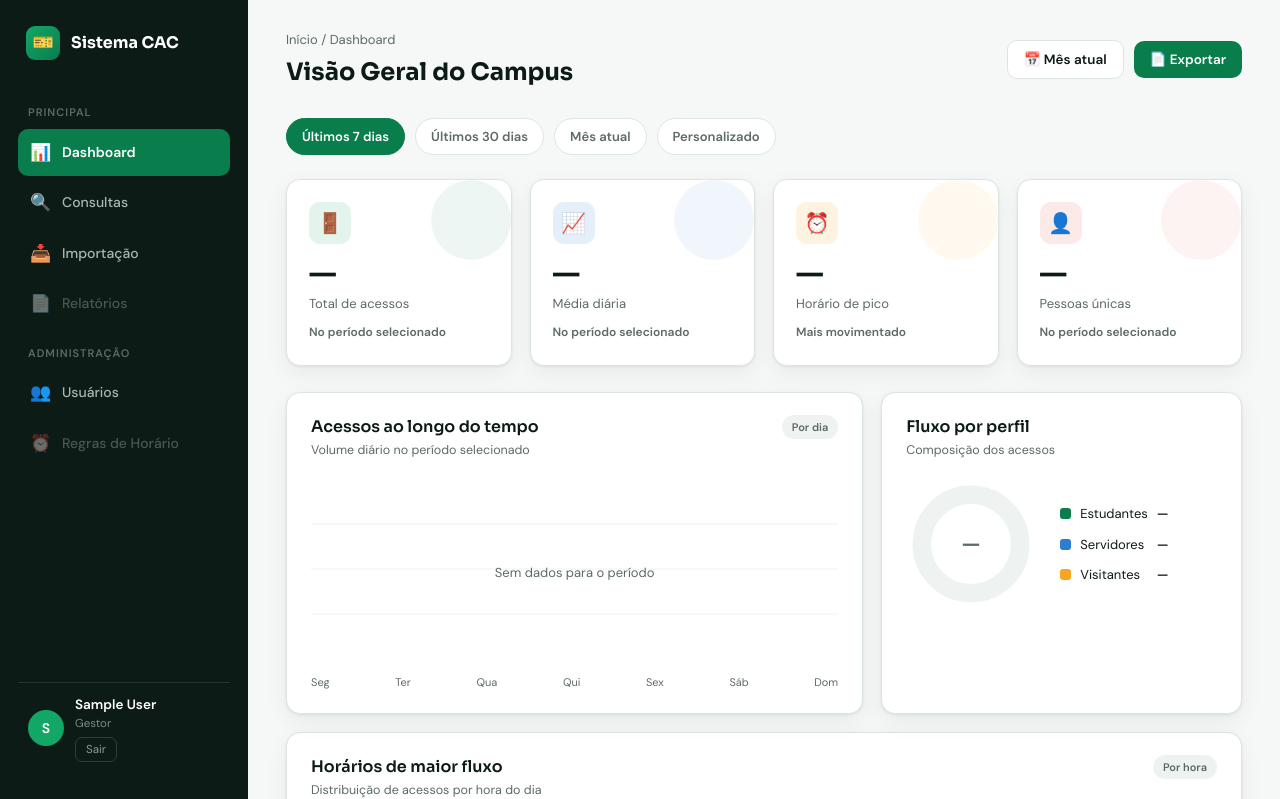
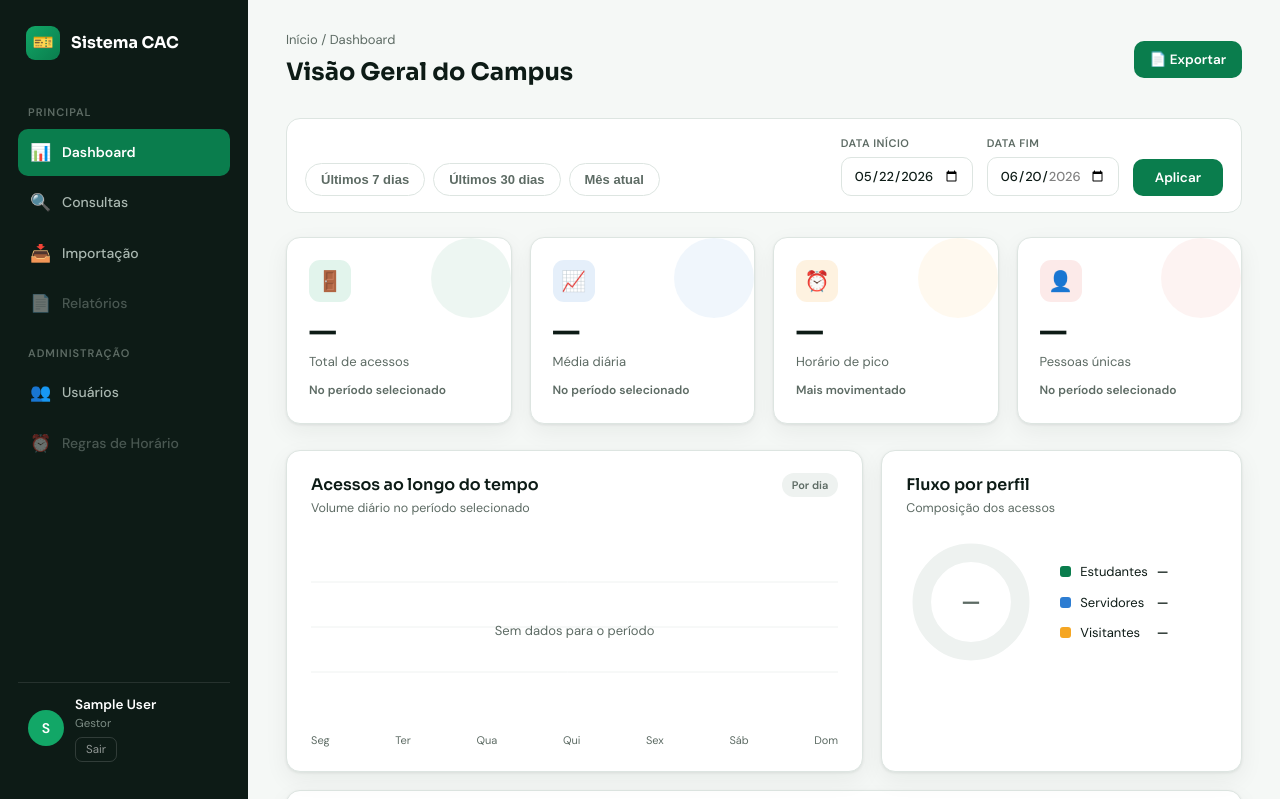
Before and after one commit to ricardo-rals/controle_catraca, a Django app: page /dashboard/ in a window 1280 px wide. Shown: the top 799 px of the page. Run offline with Django 5.2, Linux system fonts and the light colour scheme; the visitor is signed in with stand-in values (Sample User, id 1); some libraries are stand-ins or nearby versions.

Commit message:
feat(HU-037): filtros globais de periodo do dashboard com HTMX
Presets (7d, 30d, mes, personalizado) disparam hx-get e trocam so o bloco
#dashboard-widgets, sem recarregar a pagina. Widgets extraidos para o partial
templates/partials/dashboard_widgets.html, reutilizado no load inicial e na
troca HTMX. A propria view dashboard devolve o fragmento quando a requisicao
tem header HX-Request, entao ha uma URL so e hx-push-url mantem o filtro no
reload (/dashboard/?periodo=...). Helper _contexto_dashboard entrega o queryset
ja recortado pelo periodo para as HUs 033-036 consumirem.

```diff
--- a/apps/usuarios/views.py
+++ b/apps/usuarios/views.py
@@ -1,9 +1,14 @@
+from datetime import timedelta
+
 from django.shortcuts import render
+from django.utils import timezone
+from django.utils.dateparse import parse_date
 from .models import UsuarioSistema
 from django.shortcuts import redirect
 from .forms import UsuarioSistemaForm
 from django.shortcuts import get_object_or_404
 from django.contrib.auth.decorators import login_required
+from apps.acessos.models import RegistroAcesso
 from django.views.generic import ListView
 from .mixins import PerfilRequeridoMixin, perfil_requerido
 from django.contrib.auth.views import LoginView
@@ -100,22 +105,52 @@ def reativar_usuario(request, usuario_id):
     return redirect("listar_usuarios")
 
 
-@login_required
-def dashboard(request):
-    """Dashboard — primeira tela após login (HU-032, base do dashboard).
+def _intervalo_do_periodo(request):
+    """Lê data_inicio/data_fim (YYYY-MM-DD) da querystring → (data_inicio, data_fim).
 
-    Aqui só montamos o esqueleto: o contexto abaixo começa vazio (None), então
-    os KPIs mostram "—" e os gráficos ficam "sem dados". Cada HU preenche a
-    sua chave depois — não renomeie nem remova as outras.
+    Os presets (7 dias, 30 dias, mês atual) são atalhos no front que só
+    preenchem esses dois campos; o servidor sempre filtra por intervalo de datas.
+    Sem nenhum dos dois (primeira visita) → últimos 30 dias, para o dashboard
+    já abrir com um recorte útil e os campos preenchidos.
+    """
+    hoje = timezone.localdate()
+    data_inicio = parse_date(request.GET.get("data_inicio") or "")
+    data_fim = parse_date(request.GET.get("data_fim") or "")
+    if not data_inicio and not data_fim:
+        return hoje - timedelta(days=29), hoje
+    # Nunca depois de hoje (protege contra datas futuras vindas da URL).
+    if data_inicio and data_inicio > hoje:
+        data_inicio = hoje
+    if data_fim and data_fim > hoje:
+        data_fim = hoje
+    return data_inicio, data_fim
 
+
+def _contexto_dashboard(request):
+    """Contexto compartilhado pelo dashboard (carga inicial) e pelo fragmento
+    HTMX. Aplica o filtro de período e deixa as chaves de KPI/gráfico prontas
+    (None) para as HUs 033–036 preencherem — elas calculam a partir de
+    `queryset`, que já vem recortado pelo período.
+
+    Contrato de contexto (preencha a sua chave, não renomeie as outras):
       - total_acessos, media_diaria, horario_pico, pessoas_unicas  → KPIs (HU-033)
       - serie_volume  → gráfico de acessos ao longo do tempo (HU-034)
       - picos_hora    → gráfico de horários de pico (HU-035)
       - fluxo_tipo, fluxo_ponto  → gráficos de fluxo (HU-036)
-      - periodo_label → rótulo do período, ex. "Mês atual" (HU-037)
     """
-    contexto = {
-        "periodo_label": "Mês atual",
+    data_inicio, data_fim = _intervalo_do_periodo(request)
+
+    queryset = RegistroAcesso.objects.all()
+    if data_inicio:
+        queryset = queryset.filter(timestamp__date__gte=data_inicio)
+    if data_fim:
+        queryset = queryset.filter(timestamp__date__lte=data_fim)
+
+    return {
+        "queryset": queryset,  # base já filtrada para as HUs 033–036
+        "data_inicio": data_inicio.isoformat() if data_inicio else "",
+        "data_fim": data_fim.isoformat() if data_fim else "",
+        "hoje": timezone.localdate().isoformat(),  # limite máximo dos campos de data
         "total_acessos": None,
         "media_diaria": None,
         "horario_pico": None,
@@ -125,6 +160,19 @@ def dashboard(request):
         "fluxo_tipo": None,
         "fluxo_ponto": None,
     }
+
+
+@login_required
+def dashboard(request):
+    """Dashboard — primeira tela após login (HU-032/037).
+
+    Numa requisição normal devolve a página inteira. Numa requisição HTMX
+    (header HX-Request, disparada pelos filtros de período) devolve só o
+    fragmento dos widgets, trocado dentro de #dashboard-widgets sem recarregar.
+    """
+    contexto = _contexto_dashboard(request)
+    if request.headers.get("HX-Request"):
+        return render(request, "partials/dashboard_widgets.html", contexto)
     return render(request, "dashboard.html", contexto)
 
 
--- a/static/css/dashboard.css
+++ b/static/css/dashboard.css
@@ -24,6 +24,55 @@
 
 .chip-filtro.ativo { background: var(--verde); border-color: var(--verde); color: #fff; }
 .chip-filtro:hover:not(.ativo) { border-color: var(--verde); color: var(--verde); }
+
+/* Barra de filtros: presets à esquerda, intervalo de datas à direita */
+.filtros-bar {
+  justify-content: space-between;
+  align-items: flex-end;
+  gap: 20px;
+  background: #fff;
+  border: 1px solid var(--linha);
+  border-radius: 14px;
+  padding: 16px 18px;
+}
+.filtros-presets { display: flex; gap: 8px; flex-wrap: wrap; }
+.filtros-datas {
+  display: flex;
+  align-items: flex-end;
+  gap: 14px;
+  flex-wrap: wrap;
+}
+.campo-data { display: flex; flex-direction: column; gap: 6px; }
+.campo-data label {
+  font-size: 11px;
+  font-weight: 600;
+  text-transform: uppercase;
+  letter-spacing: .5px;
+  color: var(--cinza);
+}
+.filtros-datas input[type="date"] {
+  padding: 9px 12px;
+  font-size: 13px;
+  font-weight: 500;
+  font-family: inherit;
+  color: var(--tinta);
+  border: 1.5px solid var(--linha);
+  border-radius: 10px;
+  background: #fff;
+  transition: border-color .15s, box-shadow .15s;
+}
+.filtros-datas input[type="date"]:hover { border-color: #c9d3ce; }
+.filtros-datas input[type="date"]:focus {
+  border-color: var(--verde);
+  outline: none;
+  box-shadow: 0 0 0 3px rgba(10, 125, 77, .12);
+}
+.filtros-datas .btn-pri { padding: 10px 22px; }
+
+@media (max-width: 720px) {
+  .filtros-bar { flex-direction: column; align-items: stretch; }
+  .filtros-datas { justify-content: space-between; }
+}
 
 /* KPIs */
 .kpis {
--- a/templates/acessos/lista_acessos.html
+++ b/templates/acessos/lista_acessos.html
@@ -11,7 +11,7 @@
     </div>
   </div>
 
-  <form method="get" class="card" style="margin-bottom:18px; padding:18px 22px;">
+  <form method="get" class="card filtros-form" style="margin-bottom:18px; padding:18px 22px;">
     <div style="display:grid; grid-template-columns:repeat(5,1fr); gap:14px; align-items:end;">
       <div class="campo" style="margin:0;">
         <label for="id_identificador">Identificador</label>
--- a/templates/dashboard.html
+++ b/templates/dashboard.html
@@ -15,6 +15,47 @@
 -->
 <script src="https://cdn.jsdelivr.net/npm/chart.js@4.4.1/dist/chart.umd.min.js"></script>
 <script src="https://unpkg.com/htmx.org@1.9.10"></script>
+<script>
+  // Presets: preenchem os campos de data e disparam o filtro (form hx-get).
+  // O servidor sempre trabalha por intervalo; os presets são só atalhos.
+  (function () {
+    const form = document.getElementById("filtro-periodo");
+    const inicio = document.getElementById("data_inicio");
+    const fim = document.getElementById("data_fim");
+
+    const iso = (d) =>
+      `${d.getFullYear()}-${String(d.getMonth() + 1).padStart(2, "0")}-${String(
+        d.getDate()
+      ).padStart(2, "0")}`;
+
+    const limparPresets = () =>
+      document
+        .querySelectorAll("#filtros-dashboard .chip-filtro")
+        .forEach((c) => c.classList.remove("ativo"));
+
+    document.querySelectorAll("#filtros-dashboard .chip-filtro").forEach((chip) => {
+      chip.addEventListener("click", () => {
+        const hoje = new Date();
+        const de = chip.hasAttribute("data-mes")
+          ? new Date(hoje.getFullYear(), hoje.getMonth(), 1)
+          : new Date(new Date().setDate(hoje.getDate() - (parseInt(chip.dataset.dias, 10) - 1)));
+        inicio.value = iso(de);
+        fim.value = iso(hoje);
+        fim.min = inicio.value; // data fim nunca antes da início
+        limparPresets();
+        chip.classList.add("ativo");
+        form.requestSubmit();
+      });
+    });
+
+    // Mexer numa data à mão deixa de ser um preset → tira o destaque.
+    inicio.addEventListener("change", () => {
+      fim.min = inicio.value;
+      limparPresets();
+    });
+    fim.addEventListener("change", limparPresets);
+  })();
+</script>
 {% endblock %}
 
 {% block page_content %}
@@ -26,114 +67,43 @@
     <h1>Visão Geral do Campus</h1>
   </div>
   <div class="acoes">
-    <button class="btn-sec">📅 {{ periodo_label|default:"Mês atual" }}</button>
     <button class="btn-pri">📄 Exportar</button>
   </div>
 </div>
 
-<!-- Filtros de período (funcionais com HTMX na HU-037) -->
-<div class="filtros">
-  <div class="chip-filtro ativo">Últimos 7 dias</div>
-  <div class="chip-filtro">Últimos 30 dias</div>
-  <div class="chip-filtro">Mês atual</div>
-  <div class="chip-filtro">Personalizado</div>
+<!--
+  Filtros de período (HU-037). Os presets (7/30 dias, mês atual) só preenchem
+  os campos de data e disparam o form; o servidor sempre filtra por intervalo.
+  O form faz hx-get em /dashboard/ e a view devolve só o fragmento de widgets
+  (header HX-Request), trocado dentro de #dashboard-widgets sem recarregar.
+  hx-push-url reflete o intervalo na URL, então recarregar mantém o filtro.
+-->
+<div class="filtros filtros-bar" id="filtros-dashboard">
+  <div class="filtros-presets">
+    <button type="button" class="chip-filtro" data-dias="7">Últimos 7 dias</button>
+    <button type="button" class="chip-filtro" data-dias="30">Últimos 30 dias</button>
+    <button type="button" class="chip-filtro" data-mes>Mês atual</button>
+  </div>
+
+  <form class="filtros-datas" id="filtro-periodo"
+        hx-get="{% url 'dashboard' %}"
+        hx-target="#dashboard-widgets" hx-push-url="true">
+    <div class="campo-data">
+      <label for="data_inicio">Data início</label>
+      <input type="date" name="data_inicio" id="data_inicio"
+             value="{{ data_inicio }}" max="{{ hoje }}">
+    </div>
+    <div class="campo-data">
+      <label for="data_fim">Data fim</label>
+      <input type="date" name="data_fim" id="data_fim"
+             value="{{ data_fim }}" min="{{ data_inicio }}" max="{{ hoje }}">
+    </div>
+    <button type="submit" class="btn-pri">Aplicar</button>
+  </form>
 </div>
 
-<!--
-  Valores reais dos KPIs e gráficos chegam nas HUs de analytics (027–036, Sprint 4).
-  Até lá os KPIs exibem "—" e os gráficos um estado vazio.
-
-  Bloco de widgets: a HU-037 extrai este trecho para um partial reutilizável e
-  usa `#dashboard-widgets` como alvo do hx-get (troca só os widgets, não o layout).
--->
 <div id="dashboard-widgets">
-
-<!-- KPIs -->
-<div class="kpis">
-  <div class="kpi v1">
-    <div class="ic-kpi">🚪</div>
-    <div class="valor">{{ total_acessos|default:"—" }}</div>
-    <div class="label">Total de acessos</div>
-    <div class="delta neutro">No período selecionado</div>
-  </div>
-  <div class="kpi v2">
-    <div class="ic-kpi">📈</div>
-    <div class="valor">{{ media_diaria|default:"—" }}</div>
-    <div class="label">Média diária</div>
-    <div class="delta neutro">No período selecionado</div>
-  </div>
-  <div class="kpi v3">
-    <div class="ic-kpi">⏰</div>
-    <div class="valor">{{ horario_pico|default:"—" }}</div>
-    <div class="label">Horário de pico</div>
-    <div class="delta neutro">Mais movimentado</div>
-  </div>
-  <div class="kpi v4">
-    <div class="ic-kpi">👤</div>
-    <div class="valor">{{ pessoas_unicas|default:"—" }}</div>
-    <div class="label">Pessoas únicas</div>
-    <div class="delta neutro">No período selecionado</div>
-  </div>
+  {% include "partials/dashboard_widgets.html" %}
 </div>
 
-<!-- Gráficos -->
-<div class="grid-graficos">
-  <div class="card">
-    <div class="cab">
-      <div>
-        <h3>Acessos ao longo do tempo</h3>
-        <div class="leg">Volume diário no período selecionado</div>
-      </div>
-      <span class="badge">Por dia</span>
-    </div>
-    <!-- Eixos prontos; a série de dados é desenhada na HU-034 -->
-    <div class="grafico-wrap">
-      <svg class="linha-svg" viewBox="0 0 600 180" preserveAspectRatio="none">
-        <line x1="0" y1="45" x2="600" y2="45" stroke="#eef2f0" stroke-width="1"/>
-        <line x1="0" y1="90" x2="600" y2="90" stroke="#eef2f0" stroke-width="1"/>
-        <line x1="0" y1="135" x2="600" y2="135" stroke="#eef2f0" stroke-width="1"/>
-      </svg>
-      <div class="sem-dados">Sem dados para o período</div>
-    </div>
-    <div style="display:flex;justify-content:space-between;font-size:11px;color:var(--cinza);margin-top:8px;">
-      <span>Seg</span><span>Ter</span><span>Qua</span><span>Qui</span><span>Sex</span><span>Sáb</span><span>Dom</span>
-    </div>
-  </div>
-
-  <div class="card">
-    <div class="cab">
-      <div>
-        <h3>Fluxo por perfil</h3>
-        <div class="leg">Composição dos acessos</div>
-      </div>
-    </div>
-    <!-- Anel vazio; os segmentos são preenchidos na HU-036 -->
-    <div class="donut-wrap">
-      <svg width="130" height="130" viewBox="0 0 42 42">
-        <circle cx="21" cy="21" r="15.9" fill="transparent" stroke="#eef2f0" stroke-width="6"/>
-        <text x="21" y="23" text-anchor="middle" font-size="6" font-weight="700" font-family="Sora" fill="#5d6b64">—</text>
-      </svg>
-      <div class="legenda-donut">
-        <div class="item"><span class="pnt" style="background:#0a7d4d"></span> Estudantes <span class="pct">—</span></div>
-        <div class="item"><span class="pnt" style="background:#2d7dd2"></span> Servidores <span class="pct">—</span></div>
-        <div class="item"><span class="pnt" style="background:#f5a623"></span> Visitantes <span class="pct">—</span></div>
-      </div>
-    </div>
-  </div>
-</div>
-
-<div class="card barras-wrap">
-  <div class="cab">
-    <div>
-      <h3>Horários de maior fluxo</h3>
-      <div class="leg">Distribuição de acessos por hora do dia</div>
-    </div>
-    <span class="badge">Por hora</span>
-  </div>
-  <!-- As barras são geradas a partir dos dados reais na HU-035 -->
-  <div class="barras-vazio">Sem dados para o período</div>
-</div>
-
-</div><!-- /#dashboard-widgets -->
-
 {% endblock %}
```
Also changed, not shown: static/css/base.css (+38 -0 lines), templates/partials/dashboard_widgets.html (added, +97 -0 lines).
